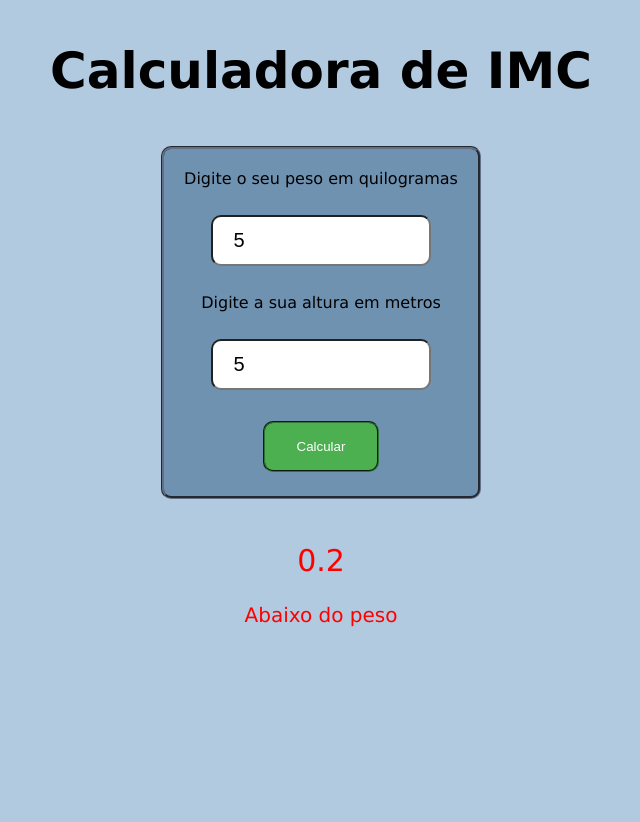
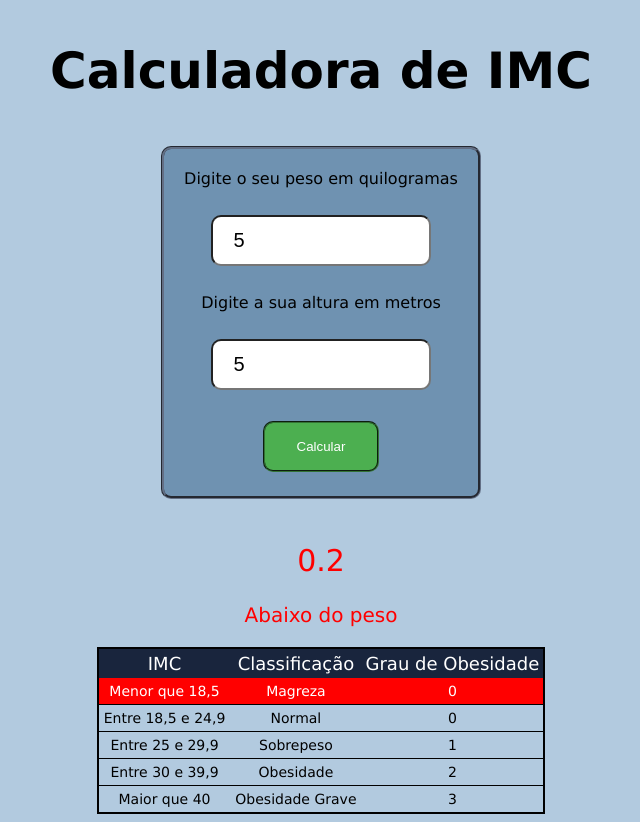
Before and after one commit to BarbaraZamperete/CalculadoraIMC.github.io, a plain HTML site: page index.html in a window 1280 px wide. Both pictures are taken after typing "5", "5" into the empty fields and a click on the button "Calcular". Shown: the whole page, without its empty margins (319-959 px from the left). Before the commit the page ends 800 px from the top, so only its background shows below. Drawn offline with Linux system fonts and the light colour scheme.

Commit message:
add tabela classificação

```diff
--- a/action_submit.js
+++ b/action_submit.js
@@ -1,4 +1,5 @@
 function imc_cal(){
+    reset()
     let peso = Number(window.document.getElementById("inPeso").value)
     let altura = Number(window.document.getElementById("inAltura").value)
     let imc =  peso / (altura * altura)
@@ -6,8 +7,6 @@ function imc_cal(){
     if (peso === 0 || altura === 0){
         //window.alert("Preencha dos os campos")
         let av = window.document.getElementById("classifica")
-        res.style.color = 'black'
-        res.textContent = '0.0'
         av.style.color = 'red'
         av.textContent = 'Preencha todos os campos'
     }else{
@@ -17,28 +16,54 @@ function imc_cal(){
 
 }
 
+function reset(){
+    let res = window.document.getElementById("resposta")
+    window.document.getElementById('cat1').style.backgroundColor = 'transparent'
+    window.document.getElementById('cat1').style.color = 'black'
+    window.document.getElementById('cat2').style.backgroundColor = 'transparent'
+    window.document.getElementById('cat2').style.color = 'black'
+    window.document.getElementById('cat3').style.backgroundColor = 'transparent'
+    window.document.getElementById('cat3').style.color = 'black'
+    window.document.getElementById('cat4').style.backgroundColor = 'transparent'
+    window.document.getElementById('cat4').style.color = 'black'
+    window.document.getElementById('cat5').style.backgroundColor = 'transparent'
+    window.document.getElementById('cat5').style.color = 'black'
+    res.style.color = 'black'
+    res.textContent = '0.0'
+}
+
 function classifica(imc, res){
     let lb = window.document.getElementById("classifica")
+    let catname
     if(imc<18.5){
         lb.textContent = "Abaixo do peso"
         colorRed(res,lb)
+        catname = 'cat1'
     }else if(imc<24.9){
         lb.textContent = "Peso normal"
         lb.style.color = 'green'
         res.style.color = 'green'
+        catname = 'cat2'
     }else if(imc<29.9){
         lb.textContent = "Sobrepeso"
         colorRed(res,lb)
-    }else if(imc<34.9){
-        lb.textContent = "Obesidade grau 1"
-        colorRed(res,lb)
+        catname = 'cat3'
     }else if(imc<39.9){
         lb.textContent = "Obesidade grau 2"
         colorRed(res,lb)
+        catname = 'cat4'
     }else{
         lb.textContent = "Obesidade grau 3"
         colorRed(res,lb)
+        catname = 'cat5'
     }
+    let cat = window.document.getElementById(catname)
+    if (catname == 'cat2'){
+        cat.style.backgroundColor = 'green'
+    }else{
+        cat.style.backgroundColor = 'red'
+    }
+    cat.style.color = 'white'
 }
 
 function colorRed(res, lb){
--- a/index.html
+++ b/index.html
@@ -18,12 +18,38 @@
     </form>
     <p id="resposta">0</p>
     <p id="classifica"></p>
-    <div id="res_container">
-        <div id="baixo"></div>
-        <div id="medio"></div>
-        <div id="alto"></div>
-
-    </div>
+    <table id="res_container">
+        <tr class="titulo">
+            <th>IMC</th>
+            <th>Classificação</th>
+            <th>Grau de Obesidade</th>
+        </tr>
+        <tr class="escopo" id="cat1">
+            <th>Menor que 18,5</th>
+            <th>Magreza</th>
+            <th>0</th>
+        </tr>
+        <tr class="escopo" id="cat2">
+            <th>Entre 18,5 e 24,9</th>
+            <th>Normal</th>
+            <th>0</th>
+        </tr>
+        <tr class="escopo" id="cat3">
+            <th>Entre 25 e 29,9</th>
+            <th>Sobrepeso</th>
+            <th>1</th>
+        </tr>
+        <tr class="escopo" id="cat4">
+            <th>Entre 30 e 39,9</th>
+            <th>Obesidade</th>
+            <th>2</th>
+        </tr>
+        <tr class="escopo" id="cat5">
+            <th>Maior que 40</th>
+            <th>Obesidade Grave</th>
+            <th>3</th>
+        </tr>
+    </table>
     <script src="action_submit.js"></script>
 </body>
 </html>
--- a/styleMy.css
+++ b/styleMy.css
@@ -20,41 +20,24 @@ h1{
     font-size: 20px;
     color: rgb(231, 14, 14);
 }
-/*
-#res_container{
-    height: 70px;
-    width: 300px;
-    border-color: black;
-    border-width: 5px;
-    display: flex;
-    flex-direction: row;
-
+table{
+    border-collapse: collapse;
+    border: 2px solid black;
+}
+table .titulo th{
+    background-color: rgb(25, 37, 61);
+    color: white;
+    font-weight: lighter;
+    font-size: 18px;
+    padding: 4px;
 }
 
-#alto{
-    background-color: rgb(243, 41, 41);
-    height: 100%;
-    width: 100px;
-    border-top-right-radius: 10px;
-    border-bottom-right-radius: 10px;
+table .escopo th{
+    font-weight: normal;
+    border-bottom: 1px solid black;
+    font-size: 14px;
+    padding: 5px;
 }
-#medio{
-    background-color: rgb(57, 200, 57);
-    height: 100%;
-    width: 100px;
-}
-#baixo{
-    background-color: rgb(56, 56, 221);
-    height: 100%;
-    width: 100px;
-    border-top-left-radius: 10px;
-    border-bottom-left-radius: 10px;
-}
-#imc_resposta{
-    font-size: 20px;
-    align-self: center;
-}
-*/
 form{
     padding: 20px;
     border-style: groove;
```
